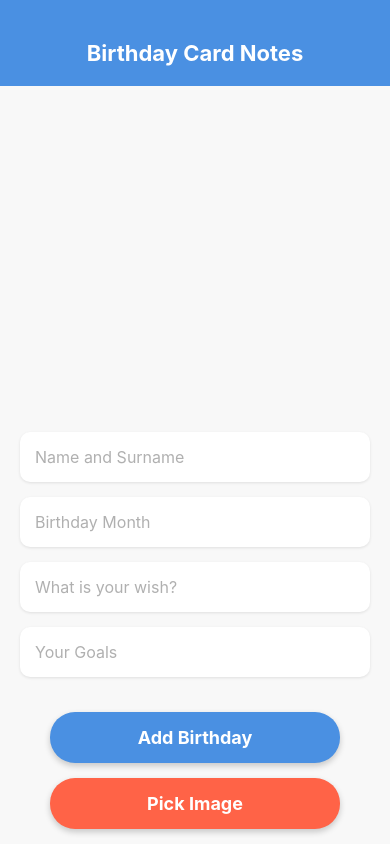
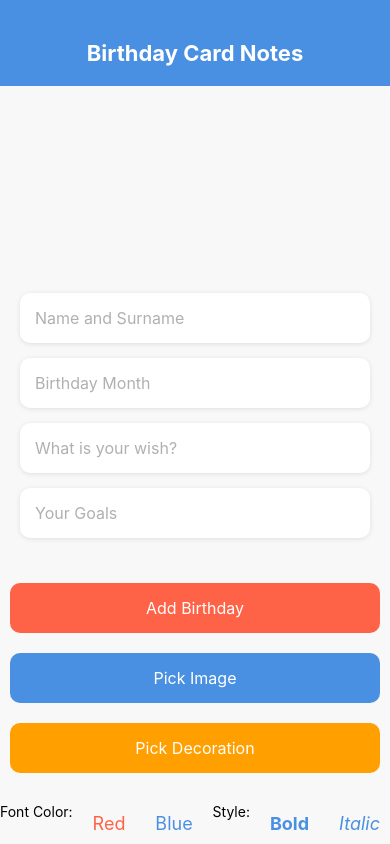
Before and after one commit to AlsonAfrica/Birthday-Card-Native, a React Native app: screen / in a window 390 px wide. Built offline with nearby package versions, Linux system fonts and the light colour scheme.

Commit message:
Feature: enabled edit button on the card

```diff
--- a/app/components/main.js
+++ b/app/components/main.js
@@ -7,13 +7,11 @@ import {
     ScrollView,
     TouchableOpacity,
     Image,
-    Button
 } from 'react-native';
-import { launchImageLibrary } from 'react-native-image-picker'; // Add image picker
+import { launchImageLibrary } from 'react-native-image-picker';
 import Note from './note';
 
 export default class Main extends React.Component {
-
     constructor(props) {
         super(props);
 
@@ -23,9 +21,14 @@ export default class Main extends React.Component {
             birthdayMonth: '',
             wish: '',
             goals: '',
-            imageUri: null, // Store selected image URI
-            noteColor: '#FFFFFF', // Default color for note
-        }
+            imageUri: null,
+            decorationUri: null,
+            noteColor: '#FFFFFF',
+            fontSize: 16,
+            fontColor: '#333333',
+            fontStyle: 'normal',
+            fontWeight: 'normal',
+        };
     }
 
     render() {
@@ -37,6 +40,12 @@ export default class Main extends React.Component {
                     val={val}
                     deleteMethod={() => this.deleteNote(key)}
                     changeColorMethod={() => this.changeNoteColor(key)}
+                    fontSize={this.state.fontSize}
+                    fontColor={this.state.fontColor}
+                    fontWeight={this.state.fontWeight}
+                    fontStyle={this.state.fontStyle}
+                    editMethod={(field, text) => this.updateNoteText(key, field, text)}
+                    toggleEditMode={() => this.toggleEditMode(key)}  // Pass toggleEditMode to each Note
                 />
             );
         });
@@ -51,7 +60,6 @@ export default class Main extends React.Component {
                     {notes}
                 </ScrollView>
 
-                {/* Note Input Fields */}
                 <View style={styles.footer}>
                     <TextInput
                         style={styles.textInput}
@@ -60,7 +68,6 @@ export default class Main extends React.Component {
                         placeholder='Name and Surname'
                         placeholderTextColor='#B0B0B0'
                     />
-
                     <TextInput
                         style={styles.textInput}
                         onChangeText={(birthdayMonth) => this.setState({ birthdayMonth })}
@@ -68,7 +75,6 @@ export default class Main extends React.Component {
                         placeholder='Birthday Month'
                         placeholderTextColor='#B0B0B0'
                     />
-
                     <TextInput
                         style={styles.textInput}
                         onChangeText={(wish) => this.setState({ wish })}
@@ -76,7 +82,6 @@ export default class Main extends React.Component {
                         placeholder='What is your wish?'
                         placeholderTextColor='#B0B0B0'
                     />
-
                     <TextInput
                         style={styles.textInput}
                         onChangeText={(goals) => this.setState({ goals })}
@@ -90,13 +95,42 @@ export default class Main extends React.Component {
                     <Text style={styles.addButtonText}>Add Birthday</Text>
                 </TouchableOpacity>
 
-                {/* Add button to pick an image */}
                 <TouchableOpacity onPress={this.selectImage.bind(this)} style={styles.addImageButton}>
                     <Text style={styles.addButtonText}>Pick Image</Text>
                 </TouchableOpacity>
 
-                {/* Display selected image */}
+                <TouchableOpacity onPress={this.selectDecoration.bind(this)} style={styles.addDecorationButton}>
+                    <Text style={styles.addButtonText}>Pick Decoration</Text>
+                </TouchableOpacity>
+
                 {this.state.imageUri && <Image source={{ uri: this.state.imageUri }} style={styles.imagePreview} />}
+                {this.state.decorationUri && <Image source={{ uri: this.state.decorationUri }} style={styles.decorationPreview} />}
+
+                <View style={styles.formattingContainer}>
+                    {/* <Text>Font Size:</Text>
+                    <TouchableOpacity onPress={() => this.setState({ fontSize: this.state.fontSize + 2 })}>
+                        <Text style={styles.button}>A+</Text>
+                    </TouchableOpacity>
+                    <TouchableOpacity onPress={() => this.setState({ fontSize: this.state.fontSize - 2 })}>
+                        <Text style={styles.button}>A-</Text>
+                    </TouchableOpacity> */}
+
+                    <Text>Font Color:</Text>
+                    <TouchableOpacity onPress={() => this.setState({ fontColor: '#FF6347' })}>
+                        <Text style={[styles.button, { color: '#FF6347' }]}>Red</Text>
+                    </TouchableOpacity>
+                    <TouchableOpacity onPress={() => this.setState({ fontColor: '#4A90E2' })}>
+                        <Text style={[styles.button, { color: '#4A90E2' }]}>Blue</Text>
+                    </TouchableOpacity>
+
+                    <Text>Style:</Text>
+                    <TouchableOpacity onPress={() => this.setState({ fontWeight: this.state.fontWeight === 'bold' ? 'normal' : 'bold' })}>
+                        <Text style={[styles.button, { fontWeight: 'bold' }]}>Bold</Text>
+                    </TouchableOpacity>
+                    <TouchableOpacity onPress={() => this.setState({ fontStyle: this.state.fontStyle === 'italic' ? 'normal' : 'italic' })}>
+                        <Text style={[styles.button, { fontStyle: 'italic' }]}>Italic</Text>
+                    </TouchableOpacity>
+                </View>
             </View>
         );
     }
@@ -113,11 +147,13 @@ export default class Main extends React.Component {
                 'wish': this.state.wish,
                 'goals': this.state.goals,
                 'image': this.state.imageUri,
-                'color': this.state.noteColor // Save the selected color for each note
+                'decoration': this.state.decorationUri,
+                'color': this.state.noteColor,
+                'isEditing': false,  // Initially, notes are not in editing mode
             });
 
             this.setState({ noteArray: this.state.noteArray });
-            this.setState({ noteText: '', birthdayMonth: '', wish: '', goals: '', imageUri: null }); // Reset the input fields
+            this.setState({ noteText: '', birthdayMonth: '', wish: '', goals: '', imageUri: null, decorationUri: null });
         }
     }
 
@@ -128,16 +164,35 @@ export default class Main extends React.Component {
 
     selectImage() {
         launchImageLibrary({}, (response) => {
-            if (!response.didCancel) {
+            if (!response.didCancel && response.assets && response.assets.length > 0) {
                 this.setState({ imageUri: response.assets[0].uri });
             }
         });
     }
 
-    // Change color of the selected note
+    selectDecoration() {
+        launchImageLibrary({}, (response) => {
+            if (!response.didCancel && response.assets && response.assets.length > 0) {
+                this.setState({ decorationUri: response.assets[0].uri });
+            }
+        });
+    }
+
+    toggleEditMode(key) {
+        const newNotes = [...this.state.noteArray];
+        newNotes[key].isEditing = !newNotes[key].isEditing;  // Toggle the isEditing property
+        this.setState({ noteArray: newNotes });
+    }
+
+    updateNoteText(key, field, text) {
+        const updatedNotes = [...this.state.noteArray];
+        updatedNotes[key][field] = text; // Update the specific field in the note
+        this.setState({ noteArray: updatedNotes });
+    }
+
     changeNoteColor(key) {
         const newNoteArray = [...this.state.noteArray];
-        newNoteArray[key].color = '#FFD700'; // Change the color to gold as an example
+        newNoteArray[key].color = '#FFD700'; // Update the note color
         this.setState({ noteArray: newNoteArray });
     }
 }
@@ -176,43 +231,50 @@ const styles = StyleSheet.create({
         shadowColor: '#000',
         shadowOffset: { width: 0, height: 1 },
         shadowOpacity: 0.1,
-        shadowRadius: 3,
+        shadowRadius: 5,
     },
     addButton: {
-        backgroundColor: '#4A90E2',
-        paddingVertical: 15,
-        borderRadius: 25,
-        marginBottom: 15,
-        alignItems: 'center',
-        marginHorizontal: 50,
-        shadowColor: '#000',
-        shadowOffset: { width: 0, height: 3 },
-        shadowOpacity: 0.2,
-        shadowRadius: 6,
+        backgroundColor: '#FF6347',
+        padding: 15,
+        borderRadius: 10,
+        margin: 10,
     },
     addButtonText: {
         color: '#fff',
-        fontSize: 18,
-        fontWeight: 'bold',
+        textAlign: 'center',
+        fontSize: 16,
     },
     addImageButton: {
-        backgroundColor: '#FF6347',
-        paddingVertical: 15,
-        borderRadius: 25,
-        marginBottom: 15,
-        alignItems: 'center',
-        marginHorizontal: 50,
-        shadowColor: '#000',
-        shadowOffset: { width: 0, height: 3 },
-        shadowOpacity: 0.2,
-        shadowRadius: 6,
+        backgroundColor: '#4A90E2',
+        padding: 15,
+        borderRadius: 10,
+        margin: 10,
+    },
+    addDecorationButton: {
+        backgroundColor: '#FF9F00',
+        padding: 15,
+        borderRadius: 10,
+        margin: 10,
     },
     imagePreview: {
-        width: 150,
-        height: 150,
-        marginTop: 10,
-        borderRadius: 10,
-        alignSelf: 'center',
-        resizeMode: 'cover',
+        width: 100,
+        height: 100,
+        marginBottom: 10,
+    },
+    decorationPreview: {
+        width: 50,
+        height: 50,
+        marginBottom: 10,
+    },
+    formattingContainer: {
+        flexDirection: 'row',
+        justifyContent: 'space-between',
+        marginTop: 20,
+    },
+    button: {
+        color: '#4A90E2',
+        fontSize: 18,
+        padding: 5,
+        margin: 5,
     },
 });
--- a/app/components/note.js
+++ b/app/components/note.js
@@ -1,29 +1,60 @@
 import React from 'react';
-import {
-    StyleSheet,
-    Text,
-    View,
-    TouchableOpacity,
-    Image
-} from 'react-native';
+import { StyleSheet, Text, View, TouchableOpacity, TextInput, Image } from 'react-native';
 
 export default class Note extends React.Component {
     render() {
         return (
             <View key={this.props.keyval} style={[styles.note, { backgroundColor: this.props.val.color }]}>
                 <Text style={styles.noteDate}>{this.props.val.date}</Text>
-                <Text style={styles.noteText}>{this.props.val.note}</Text>
-                <Text style={styles.noteInfo}>Birthday Month: {this.props.val.birthdayMonth}</Text>
-                <Text style={styles.noteInfo}>Wish: {this.props.val.wish}</Text>
-                <Text style={styles.noteInfo}>Goals: {this.props.val.goals}</Text>
+
+                {/* Edit Mode: Show TextInput fields when editing */}
+                {this.props.val.isEditing ? (
+                    <View>
+                        <TextInput
+                            style={[styles.noteText, { fontSize: this.props.fontSize, fontWeight: this.props.fontWeight, fontStyle: this.props.fontStyle }]}
+                            value={this.props.val.note}
+                            onChangeText={(text) => this.props.editMethod('note', text)}
+                        />
+                        <TextInput
+                            style={styles.noteInfo}
+                            value={this.props.val.birthdayMonth}
+                            onChangeText={(text) => this.props.editMethod('birthdayMonth', text)}
+                        />
+                        <TextInput
+                            style={styles.noteInfo}
+                            value={this.props.val.wish}
+                            onChangeText={(text) => this.props.editMethod('wish', text)}
+                        />
+                        <TextInput
+                            style={styles.noteInfo}
+                            value={this.props.val.goals}
+                            onChangeText={(text) => this.props.editMethod('goals', text)}
+                        />
+                    </View>
+                ) : (
+                    <View>
+                        <Text style={[styles.noteText, { fontSize: this.props.fontSize, color: this.props.fontColor, fontWeight: this.props.fontWeight, fontStyle: this.props.fontStyle }]}>
+                            {this.props.val.note}
+                        </Text>
+                        <Text style={styles.noteInfo}>Birthday Month: {this.props.val.birthdayMonth}</Text>
+                        <Text style={styles.noteInfo}>Wish: {this.props.val.wish}</Text>
+                        <Text style={styles.noteInfo}>Goals: {this.props.val.goals}</Text>
+                    </View>
+                )}
 
                 {this.props.val.image && <Image source={{ uri: this.props.val.image }} style={styles.imagePreview} />}
+                {this.props.val.decoration && <Image source={{ uri: this.props.val.decoration }} style={styles.decorationPreview} />}
 
                 <TouchableOpacity onPress={this.props.deleteMethod} style={styles.noteDelete}>
                     <Text style={styles.noteDeleteText}>Delete</Text>
                 </TouchableOpacity>
+
                 <TouchableOpacity onPress={this.props.changeColorMethod} style={styles.changeColorButton}>
                     <Text style={styles.changeColorText}>Change Color</Text>
+                </TouchableOpacity>
+
+                <TouchableOpacity onPress={this.props.toggleEditMode} style={styles.editButton}>
+                    <Text style={styles.editButtonText}>Edit</Text>
                 </TouchableOpacity>
             </View>
         );
@@ -87,5 +118,23 @@ const styles = StyleSheet.create({
         height: 120,
         marginTop: 10,
         borderRadius: 8,
-    }
+    },
+    decorationPreview: {
+        width: 50,
+        height: 50,
+        position: 'absolute',
+        top: 50,
+        right: 10,
+        borderRadius: 8,
+    },
+    editButton: {
+        marginTop: 10,
+        padding: 10,
+        backgroundColor: '#3498db',
+        borderRadius: 5,
+    },
+    editButtonText: {
+        color: 'white',
+        fontSize: 16,
+    },
 });
```
